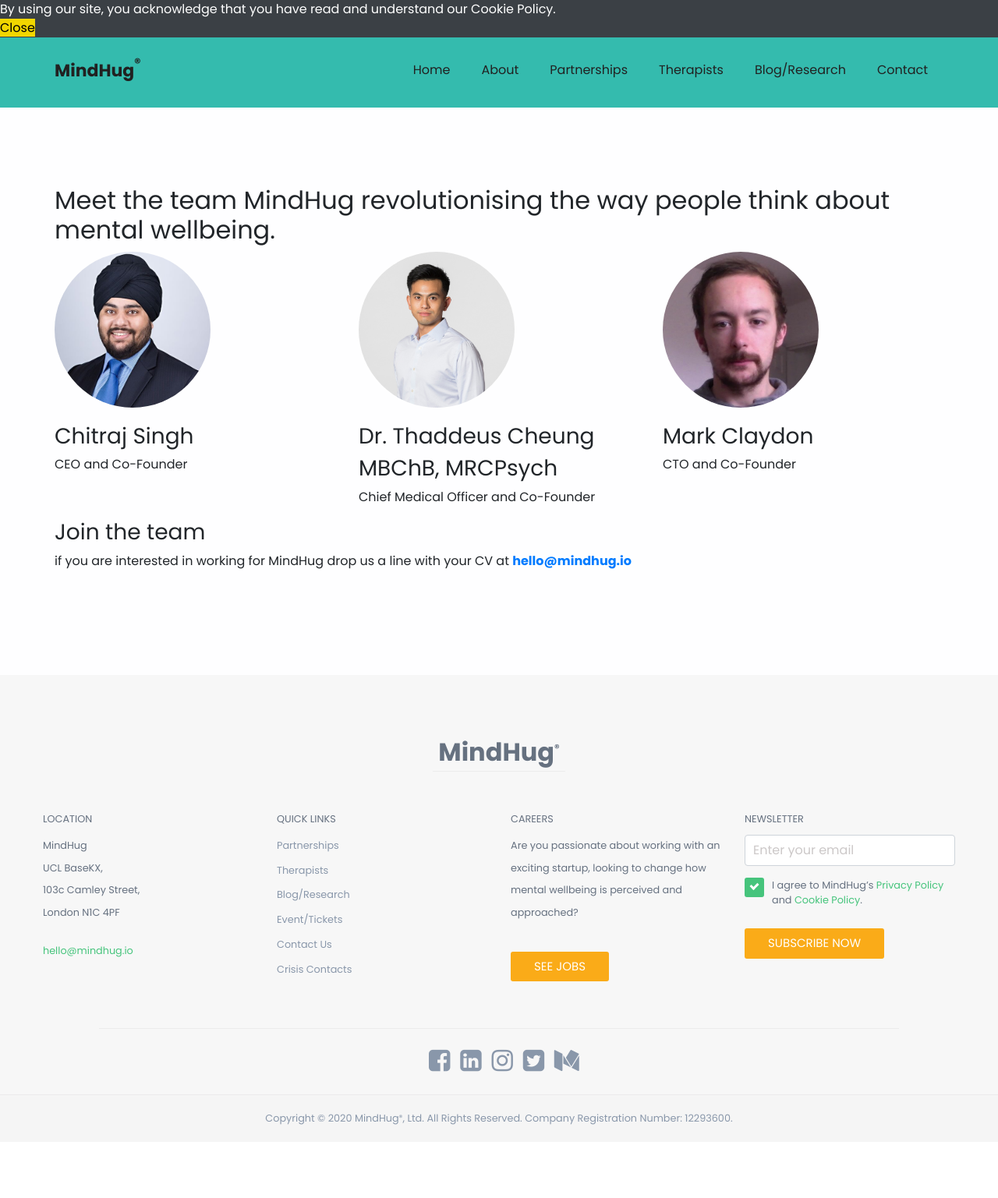
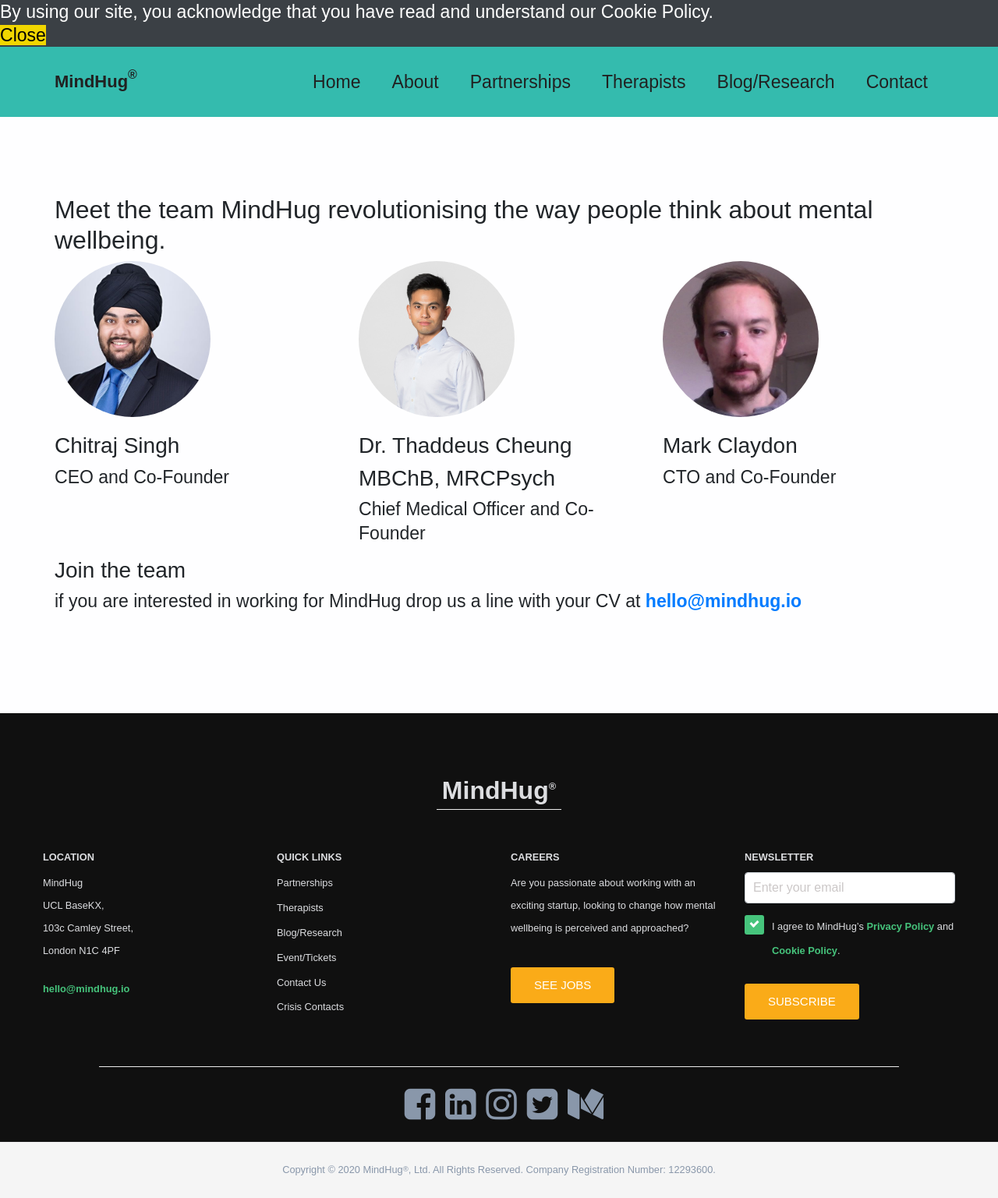
Before and after one commit to Cloudeya/newrelic-install, a Flask app: page /about in a window 1280 px wide; the page is wider, and only the part inside the window is pictured. Shown: that part at 78% size. Before the commit the page ends 1443 px from the top of that part, so only its background shows below. Run offline with Flask 2, Linux system fonts and the light colour scheme; parts of the project's set-up code (start-up, migrations or seed data) failed here and were passed over; some libraries are stand-ins or nearby versions.

Commit message:
clean up
Signed-off-by: Finbarrs Oketunji <oketunjifinbarrs@hotmail.com>

```diff
--- a/static/css/responsive.css
+++ b/static/css/responsive.css
@@ -138,7 +138,6 @@
     }
 
     .mindhug_validation {
-        width: 270px;
         display: block;
         position: relative;
         padding-left: 30px;
@@ -150,11 +149,38 @@
 }
 
 
-@media (max-width: 480px) {}
+@media (max-width: 480px) {
+    .hero_detail-box p {
+        font-size: 2.2rem !important;
+        line-height: 2.6rem !important;
+    }
+    .common_style p {
+        font-size: 1.8rem !important;
+        line-height: 2.2rem !important;
+    }
+}
 
-@media (max-width: 400px) {}
+@media (max-width: 400px) {
+    .hero_detail-box p {
+        font-size: 2.2rem !important;
+        line-height: 2.6rem !important;
+    }
+    .common_style p {
+        font-size: 1.8rem !important;
+        line-height: 2.2rem !important;
+    }
+}
 
-@media (max-width: 360px) {}
+@media (max-width: 360px) {
+    .hero_detail-box p {
+        font-size: 2.2rem !important;
+        line-height: 2.6rem !important;
+    }
+    .common_style p {
+        font-size: 1.8rem !important;
+        line-height: 2.2rem !important;
+    }
+}
 
 @media (min-width: 1200px) {
     .container {
--- a/static/css/style.css
+++ b/static/css/style.css
@@ -11,6 +11,8 @@ html {
 body {
   font-family: 'Poppins', sans-serif;
   background-color: #fefeff;
+  font-size: calc(14px + (26 - 14) * ((100vw - 300px) / (1600 - 300)));
+  line-height: calc(1.3em + (1.5 - 1.2) * ((100vw - 300px)/(1600 - 300)));
 }
 
 sup {
@@ -77,6 +79,10 @@ sup {
 
 .layout_padding-bottom {
   padding-bottom: 75px;
+}
+
+.footer_link {
+  font-weight: 600;
 }
 
 .call_to-btn {
@@ -247,7 +253,7 @@ a:focus {
 .hero-container {
   display: flex;
   padding-top: 90px;
-  padding-bottom: 325px;
+  padding-bottom: 100px;
 }
 
 .hero_detail-box {
@@ -511,8 +517,8 @@ a:focus {
 
 /* info section */
 .info_section {
-  background-color: #f7f7f7;
-  color: #667180;
+  background-color: #101010;
+  color: #dcdde0;
   font-family: 'Poppins', sans-serif;
 }
 
@@ -539,21 +545,22 @@ a:focus {
 }
 
 .info_section ul li a {
-  color: #8997aa;
+  color: #dcdde0;
 }
 
 .info_section ul li a:hover {
-  color: #667180;
+  color: #f7f7f7;
 }
 
 .info_section h5 {
   margin-bottom: 12px;
   font-size: 0.8rem;
+  font-weight: 600;
   text-transform: uppercase;
 }
 
 .info_section .form_container input {
-  width: 270px;
+  /*width: 270px;*/
   height: 40px;
   padding: 10px;
 }
--- a/templates/includes/_footer.html
+++ b/templates/includes/_footer.html
@@ -18,7 +18,7 @@
                103c Camley Street,
                <br>
                London N1C 4PF</p>
-               <p><a href="mailto:hello@mindhug.io" title="MindHug Email">hello@mindhug.io</a></p>
+               <p class="footer_link"><a href="mailto:hello@mindhug.io" title="MindHug Email">hello@mindhug.io</a></p>
               </div>
               <div class="col-md-3">
                 <h5>
@@ -80,13 +80,13 @@
                       <input type="email" class="form-control" name="sub_email1" placeholder="Enter your email" oninvalid="this.setCustomValidity('Please enter a valid email address')" oninput="this.setCustomValidity('')" required>
 
                       <label class="mindhug_validation">
-                        <span>I agree to MindHug’s <a href="/privacy-policy" target="_self">Privacy Policy</a> and <a href="/cookies-policy" target="_self">Cookie Policy</a>.</span>
+                        <span>I agree to MindHug’s <a href="/privacy-policy" target="_self" class="footer_link">Privacy Policy</a> and <a href="/cookies-policy" target="_self" class="footer_link">Cookie Policy</a>.</span>
                         <input type="checkbox" checked="checked" id="field_terms1" oninvalid="this.setCustomValidity('Please check the box to continue!')" oninput="this.setCustomValidity('')" required>
                         <span class="mindhug_checkmark"></span>
                       </label>
 
                       <button type="submit" onclick="myFunction1()" name="subscribe_btn" value="subscribe_btn1" id="subscribe_btn">
-                        Subscribe Now
+                        Subscribe
                       </button>
                     </form>
                   </div>
--- a/templates/layout.html
+++ b/templates/layout.html
@@ -21,7 +21,7 @@
     <link rel="stylesheet" type="text/css" href="{{ url_for('static', filename='css/bootstrap.css') }}" />
 
     <!-- fonts style -->
-    <link href="https://fonts.googleapis.com/css?family=Poppins:400,700|Raleway:400,600&display=swap" rel="stylesheet">
+
 
     <!-- font wesome stylesheet -->
     <link rel="stylesheet" href="https://maxcdn.bootstrapcdn.com/font-awesome/4.3.0/css/font-awesome.min.css">
```
